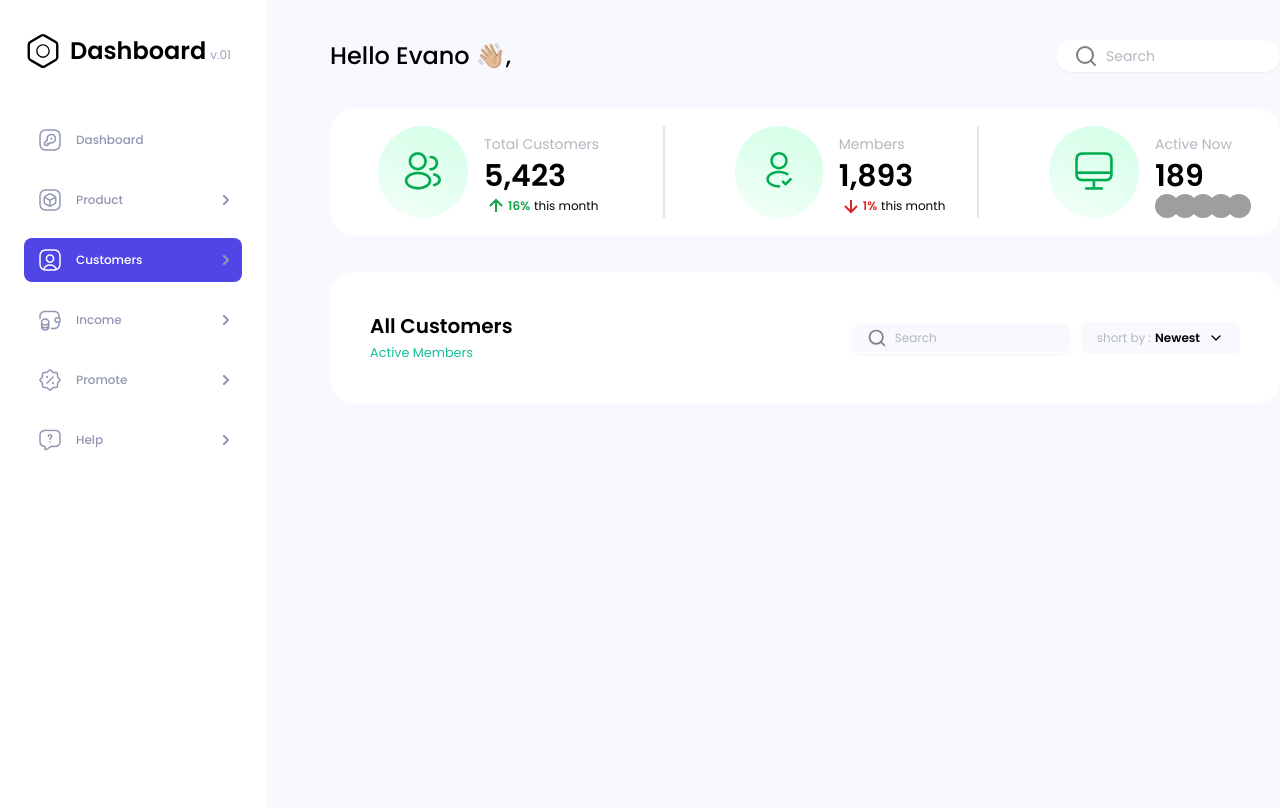
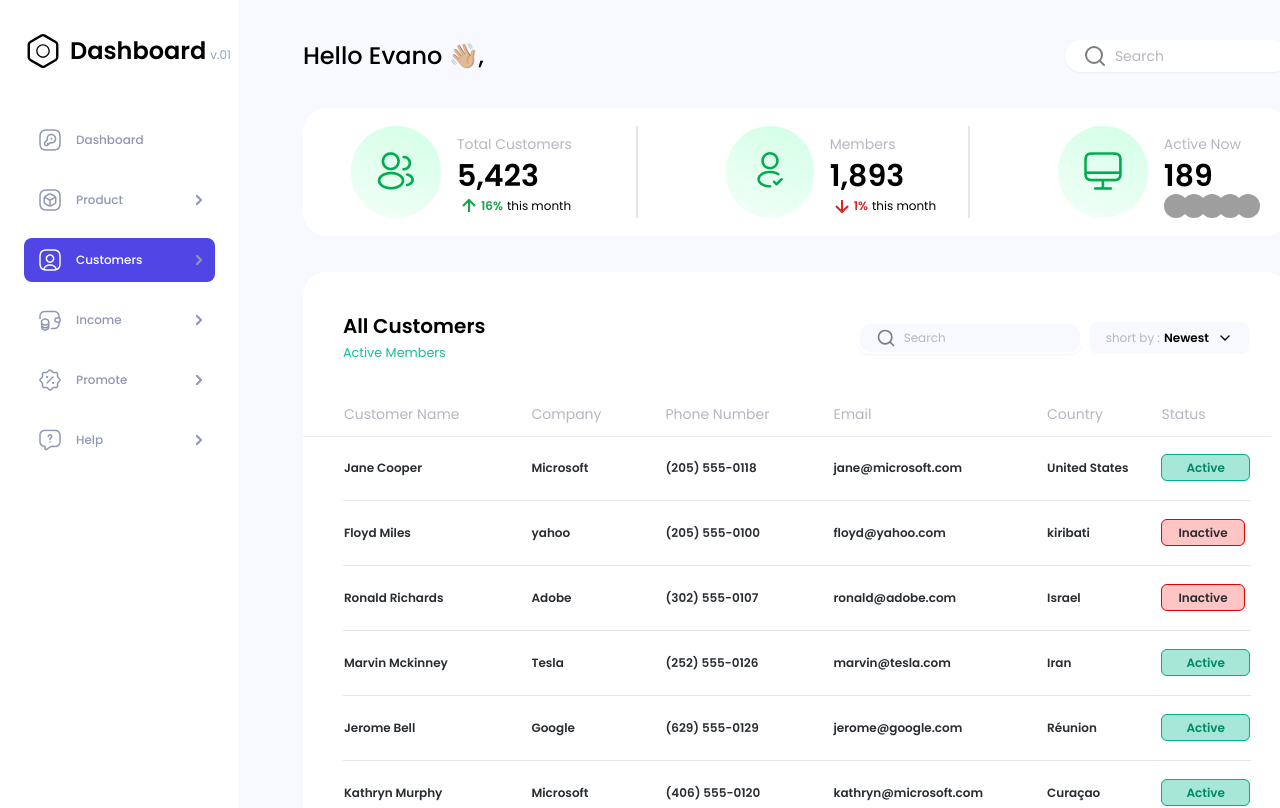
Before and after one commit to FerozShaik96/pacestockadmindashbord, a Next.js app: page / in a window 1280 px wide. Shown: the top 808 px of the page. Built offline with nearby package versions, Linux system fonts and the light colour scheme; grey boxes are pictures that could not be loaded.

Commit message:
Added The Product Body And Added Footer

```diff
--- a/app/Components/Header/Product.js
+++ b/app/Components/Header/Product.js
@@ -1,8 +1,13 @@
 import { FiSearch, FiChevronDown } from "react-icons/fi";
+import ProductBody from "./ProductBody";
+import Image from "next/image";
+import left from "@/public/left.png";
+import right from "@/public/right.png";
 export default function Product() {
   return (
     <div className="rounded-3xl bg-white py-10">
       <ProductHead />
+      <ProductBody />
     </div>
   );
 }
@@ -27,3 +32,23 @@ function ProductHead() {
     </div>
   );
 }
+
+function ProductFooter() {
+  return (
+    <div className="mt-8 flex items-center justify-between pl-10 pr-20">
+      <h2 className="text-xs text-nav-text">
+        Showing data 1 to 8 of 256k entries
+      </h2>
+      <div className="flex items-center gap-3 text-xs text-Prod-Footer">
+        <Image src={right} alt="right" />
+        <p className="rounded-md bg-violet-900 px-3 py-1 text-white">1</p>
+        <p className="rounded-md bg-slate-300 px-3 py-1">2</p>
+        <p className="rounded-md bg-slate-300 px-3 py-1">3</p>
+        <p className="rounded-md bg-slate-300 px-3 py-1">4</p>
+        <p className="text-xl">...</p>
+        <p className="rounded-md bg-slate-300 px-3 py-1">40</p>
+        <Image src={left} alt="left" />
+      </div>
+    </div>
+  );
+}
--- /dev/null
+++ b/app/Components/Header/ProductBody.js
@@ -0,0 +1,67 @@
+import { Data } from "@/app/Data/Data";
+import Image from "next/image";
+import Line from "@/public/Line.png";
+export default function ProductBody() {
+  return (
+    <div className="relative mt-6">
+      <div className="absolute left-[-10] top-12">
+        <Image src={Line} alt="Line" className="w-full" />
+      </div>
+      <div className="px-10 pt-1">
+        <table>
+          <thead>
+            <tr className="w-full">
+              <th className="whitespace-nowrap py-3 pe-10 text-left text-sm font-normal text-search-text">
+                Customer Name
+              </th>
+              <th className="px-8 py-3 text-left text-sm font-normal text-search-text">
+                Company
+              </th>
+              <th className="whitespace-nowrap px-8 py-3 text-left text-sm font-normal text-search-text">
+                Phone Number
+              </th>
+              <th className="px-8 py-3 text-left text-sm font-normal text-search-text">
+                Email
+              </th>
+              <th className="px-8 py-3 text-left text-sm font-normal text-search-text">
+                Country
+              </th>
+              <th className="py-3 text-left text-sm font-normal text-search-text">
+                Status
+              </th>
+            </tr>
+          </thead>
+
+          <tbody className="text-sm font-light text-gray-600">
+            {Data.map((customer, index) => (
+              <tr key={index} className="border-b border-gray-200">
+                <td className="w-auto py-6 pe-10 text-left text-xs font-semibold text-prod-text">
+                  {customer.customerName}
+                </td>
+                <td className="w-auto px-8 py-6 text-left text-xs font-semibold text-prod-text">
+                  {customer.company}
+                </td>
+                <td className="w-auto whitespace-nowrap px-8 py-6 text-left text-xs font-semibold text-prod-text">
+                  {customer.phoneNumber}
+                </td>
+                <td className="w-auto px-8 py-6 text-left text-xs font-semibold text-prod-text">
+                  {customer.email}
+                </td>
+                <td className="w-auto whitespace-nowrap px-8 py-6 text-left text-xs font-semibold text-prod-text">
+                  {customer.country}
+                </td>
+                <td className="w-auto py-6 text-left text-xs font-semibold text-prod-text">
+                  <span
+                    className={`rounded-md border py-1 text-xs font-semibold text-prod-text ${customer.status ? "border-1 border-prod-true-border bg-prod-true px-6 text-prod-text-True" : "border-1 border-prod-flase-border bg-prod-false px-4 text-prod-flase-border"}`}
+                  >
+                    {customer.content}
+                  </span>
+                </td>
+              </tr>
+            ))}
+          </tbody>
+        </table>
+      </div>
+    </div>
+  );
+}
```
